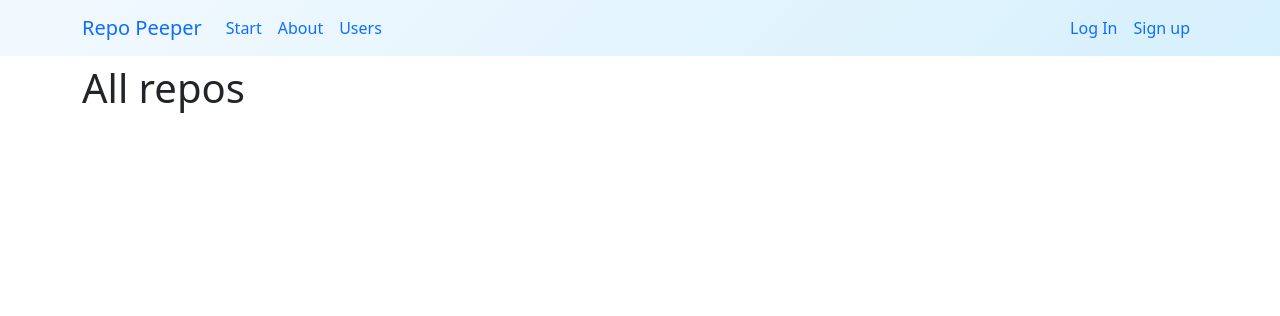
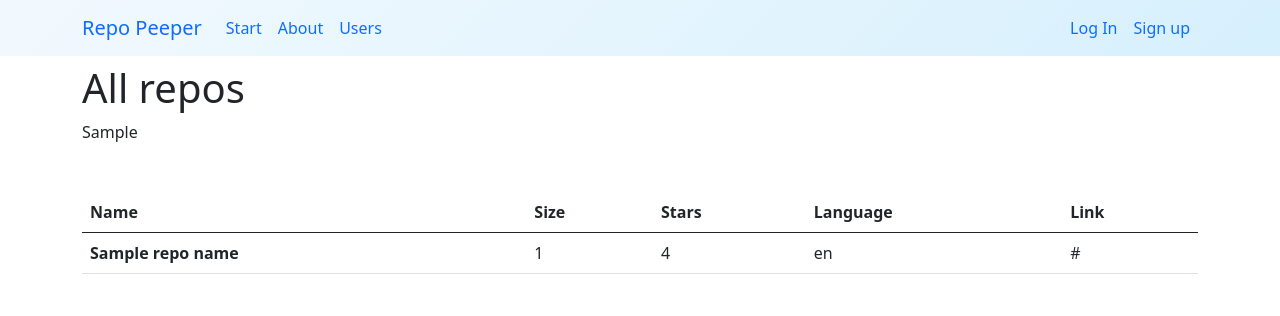
Before and after one commit to studiozandra/repo-peeper, a Django app: template apps/core/templates/pages/allrepos.html in a window 1280 px wide. Shown: the top 316 px of the page. Run offline with Django 3.2, Linux system fonts and the light colour scheme; the template is opened without the code that fills it: most values are stand-ins (such as "Sample title", 1, 10 or a date in 2020); some libraries are stand-ins or nearby versions.

Commit message:
add table headings

```diff
--- a/apps/core/templates/pages/allrepos.html
+++ b/apps/core/templates/pages/allrepos.html
@@ -7,5 +7,30 @@
 
 {% block content %}
     <h1>All repos</h1>
-    <table> <!-- TODO: add for loop here... --> </table>
+    <table class="table mt-5">
+        <thead>
+            <tr>
+              <th scope="col">Name</th>
+              <th scope="col">Size</th>
+              <th scope="col">Stars</th>
+              <th scope="col">Language</th>
+              <th scope="col">Link</th>
+            </tr>
+        </thead>
+
+        <!-- loop to add each row (tr). might need an if stmt -->
+        <tbody>
+            {{ variable_if_repos_exist }}
+            <tr>
+                <th scope="row">{{ repo_name }}</th>
+                <td>{{ repo_size }}</td>
+                <td>{{ repo_stars }}</td>
+                <td>{{ repo_lang }}</td>
+                <td>{{ repo_link }}</td>
+            </tr>
+
+        </tbody>
+
+
+    </table>
 {% endblock content %}
```
